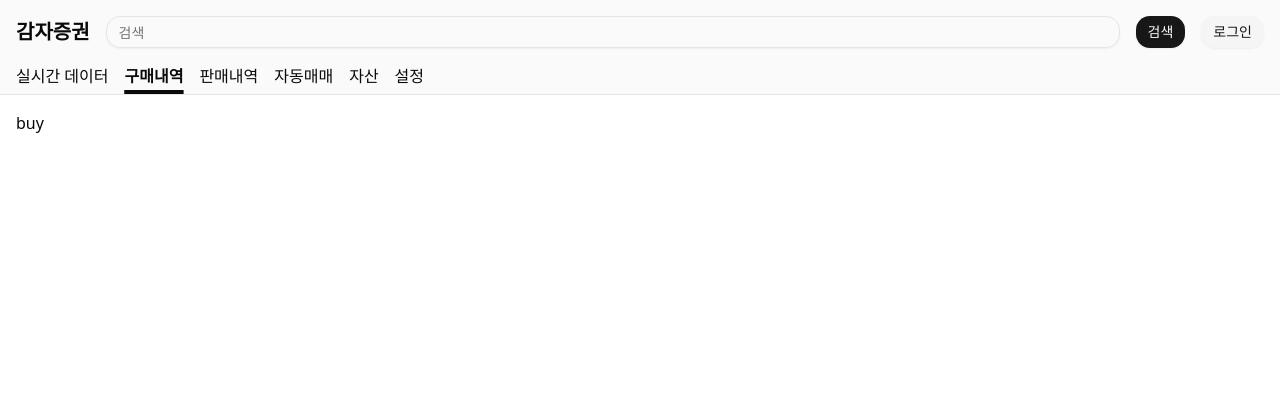
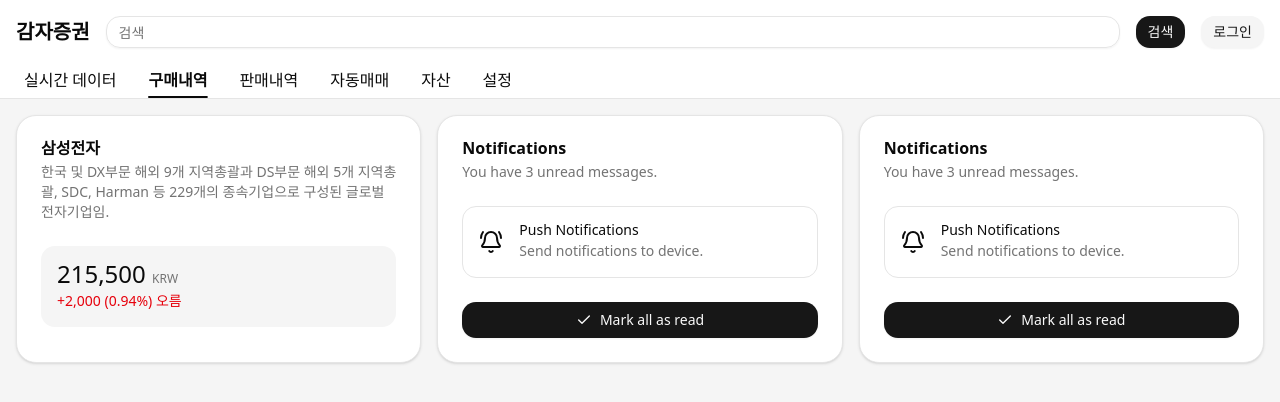
Before and after one commit to inpiniti/potatoinvest, a Next.js app: page /page/buy in a window 1280 px wide. Shown: the top 402 px of the page. Built offline with nearby package versions, Linux system fonts and the light colour scheme.

Commit message:
구매내역 표시

```diff
--- a/app/page/Header.tsx
+++ b/app/page/Header.tsx
@@ -5,7 +5,7 @@
 
 const Header = ({ children }: { children: ReactNode }) => {
   return (
-    <header className="flex flex-col bg-neutral-50">
+    <header className="flex flex-col bg-white">
       <div className="container mx-auto flex justify-between items-center p-2 gap-1 sm:gap-2 md:gap-3 lg:gap-4 sm:p-2 md:p-3 lg:p-4 md:text-lg lg:text-xl">
         <h1 className="font-bold shrink-0">감자증권</h1>
         <Input className="!h-8" type="type grow-1" placeholder="검색" />
--- a/app/page/Nav.tsx
+++ b/app/page/Nav.tsx
@@ -5,12 +5,12 @@
   const pathname = usePathname();
   const getLinkClass = (path: string) =>
     pathname.includes(path)
-      ? 'underline underline-offset-8 decoration-4 font-bold cursor-pointer'
-      : 'cursor-pointer hover:underline hover:underline-offset-8 hover:decoration-4 hover:font-bold';
+      ? 'cursor-pointer px-2 py-1 font-bold hover:bg-neutral-100 rounded-md underline underline-offset-8 decoration-2 sm:underline-offset-10'
+      : 'cursor-pointer px-2 py-1 hover:font-bold hover:bg-neutral-100 rounded-md';
 
   return (
-    <nav className="container mx-auto px-2 sm:px-2 md:px-3 lg:px-4 pb-1.5 overflow-x-auto">
-      <ul className="flex gap-2 sm:gap-2 md:gap-3 lg:gap-4 whitespace-nowrap flex-nowrap">
+    <nav className="container mx-auto px-1 sm:px-2 md:px-3 lg:px-4 pb-0.5 overflow-x-auto">
+      <ul className="flex gap-1 sm:gap-2 md:gap-3 lg:gap-4 whitespace-nowrap flex-nowrap">
         <li className={getLinkClass('/realtime')}>
           <Link href="/page/realtime">실시간 데이터</Link>
         </li>
--- a/app/page/buy/page.tsx
+++ b/app/page/buy/page.tsx
@@ -1,4 +1,86 @@
+import { Button } from '@/components/ui/button';
+import {
+  Card,
+  CardContent,
+  CardDescription,
+  CardFooter,
+  CardHeader,
+  CardTitle,
+} from '@/components/ui/card';
+import { BellRing, Check } from 'lucide-react';
+
 const Buy = () => {
-  return <>buy</>;
+  return (
+    <div className="grid grid-cols-1 sm:grid-cols-2 lg:grid-cols-3 gap-4">
+      <Card>
+        <CardHeader>
+          <CardTitle>삼성전자</CardTitle>
+          <CardDescription>
+            한국 및 DX부문 해외 9개 지역총괄과 DS부문 해외 5개 지역총괄, SDC,
+            Harman 등 229개의 종속기업으로 구성된 글로벌 전자기업임.
+          </CardDescription>
+        </CardHeader>
+        <CardContent className="grid gap-4">
+          <div className="flex items-center space-x-4 rounded-md bg-neutral-100 p-4">
+            <div className="flex-1 space-y-1">
+              <p className="text-2xl font-medium leading-none">
+                215,500{' '}
+                <small className="text-xs text-muted-foreground">KRW</small>
+              </p>
+              <p className="text-sm text-red-600">+2,000 (0.94%) 오름</p>
+            </div>
+          </div>
+        </CardContent>
+      </Card>
+      <Card>
+        <CardHeader>
+          <CardTitle>Notifications</CardTitle>
+          <CardDescription>You have 3 unread messages.</CardDescription>
+        </CardHeader>
+        <CardContent className="grid gap-4">
+          <div className="flex items-center space-x-4 rounded-md border p-4">
+            <BellRing />
+            <div className="flex-1 space-y-1">
+              <p className="text-sm font-medium leading-none">
+                Push Notifications
+              </p>
+              <p className="text-sm text-muted-foreground">
+                Send notifications to device.
+              </p>
+            </div>
+          </div>
+        </CardContent>
+        <CardFooter>
+          <Button className="w-full">
+            <Check /> Mark all as read
+          </Button>
+        </CardFooter>
+      </Card>
+      <Card>
+        <CardHeader>
+          <CardTitle>Notifications</CardTitle>
+          <CardDescription>You have 3 unread messages.</CardDescription>
+        </CardHeader>
+        <CardContent className="grid gap-4">
+          <div className="flex items-center space-x-4 rounded-md border p-4">
+            <BellRing />
+            <div className="flex-1 space-y-1">
+              <p className="text-sm font-medium leading-none">
+                Push Notifications
+              </p>
+              <p className="text-sm text-muted-foreground">
+                Send notifications to device.
+              </p>
+            </div>
+          </div>
+        </CardContent>
+        <CardFooter>
+          <Button className="w-full">
+            <Check /> Mark all as read
+          </Button>
+        </CardFooter>
+      </Card>
+    </div>
+  );
 };
 export default Buy;
--- a/app/page/layout.tsx
+++ b/app/page/layout.tsx
@@ -13,7 +13,7 @@
 }>) {
   return (
     <QueryClientProvider client={queryClient}>
-      <div className="flex flex-col divide-y divide-neutral-200">
+      <div className="flex flex-col divide-y divide-neutral-200 bg-neutral-100 min-h-screen">
         <Header>
           <Nav />
         </Header>
--- a/app/page/realtime/page.tsx
+++ b/app/page/realtime/page.tsx
@@ -1,7 +1,7 @@
-"use client";
+'use client';
 
-import IStock from "@/app/interface/IStock";
-import { Avatar, AvatarFallback, AvatarImage } from "@/components/ui/avatar";
+import IStock from '@/app/interface/IStock';
+import { Avatar, AvatarFallback, AvatarImage } from '@/components/ui/avatar';
 import {
   Table,
   TableBody,
@@ -9,9 +9,9 @@
   TableHead,
   TableHeader,
   TableRow,
-} from "@/components/ui/table";
+} from '@/components/ui/table';
 
-import { useQuery } from "@tanstack/react-query";
+import { useQuery } from '@tanstack/react-query';
 const RealTime = () => {
   const getTodos = async () => {
     const controller = new AbortController();
@@ -21,7 +21,7 @@
     const timeoutId = setTimeout(() => controller.abort(), 60000);
 
     try {
-      const response = await fetch("/api/hello", { signal });
+      const response = await fetch('/api/hello', { signal });
       clearTimeout(timeoutId); // Clear the timeout if the request completes in time
 
       if (!response.ok) {
@@ -31,24 +31,23 @@
       const data = await response.json();
       return data;
     } catch (error) {
-      if (error instanceof Error && error.name === "AbortError") {
-        throw new Error("Request timed out");
+      if (error instanceof Error && error.name === 'AbortError') {
+        throw new Error('Request timed out');
       }
       throw error;
     }
   };
 
-  const query = useQuery({ queryKey: ["todos"], queryFn: getTodos });
+  const query = useQuery({ queryKey: ['todos'], queryFn: getTodos });
 
   return (
-    <div>
-      <h1>Real Time Page</h1>
-      <Table>
+    <div className="rounded-sm overflow-hidden border bg-white">
+      <h1 className="border-b px-4 py-2 bg-neutral-50">Real Time Page</h1>
+      <Table className="rounded-lg p-4">
         <TableHeader>
           <TableRow>
             <TableHead>로고</TableHead>
             <TableHead>종목코드</TableHead>
-            <TableHead>설명</TableHead>
           </TableRow>
         </TableHeader>
         <TableBody>
@@ -66,7 +65,6 @@
                 </Avatar>
               </TableCell>
               <TableCell>{live.name}</TableCell>
-              <TableCell>{live.description}</TableCell>
             </TableRow>
           ))}
         </TableBody>
--- /dev/null
+++ b/components/ui/card.tsx
@@ -0,0 +1,68 @@
+import * as React from "react"
+
+import { cn } from "@/lib/utils"
+
+function Card({ className, ...props }: React.ComponentProps<"div">) {
+  return (
+    <div
+      data-slot="card"
+      className={cn(
+        "bg-card text-card-foreground flex flex-col gap-6 rounded-xl border py-6 shadow-sm",
+        className
+      )}
+      {...props}
+    />
+  )
+}
+
+function CardHeader({ className, ...props }: React.ComponentProps<"div">) {
+  return (
+    <div
+      data-slot="card-header"
+      className={cn("flex flex-col gap-1.5 px-6", className)}
+      {...props}
+    />
+  )
+}
+
+function CardTitle({ className, ...props }: React.ComponentProps<"div">) {
+  return (
+    <div
+      data-slot="card-title"
+      className={cn("leading-none font-semibold", className)}
+      {...props}
+    />
+  )
+}
+
+function CardDescription({ className, ...props }: React.ComponentProps<"div">) {
+  return (
+    <div
+      data-slot="card-description"
+      className={cn("text-muted-foreground text-sm", className)}
+      {...props}
+    />
+  )
+}
+
+function CardContent({ className, ...props }: React.ComponentProps<"div">) {
+  return (
+    <div
+      data-slot="card-content"
+      className={cn("px-6", className)}
+      {...props}
+    />
+  )
+}
+
+function CardFooter({ className, ...props }: React.ComponentProps<"div">) {
+  return (
+    <div
+      data-slot="card-footer"
+      className={cn("flex items-center px-6", className)}
+      {...props}
+    />
+  )
+}
+
+export { Card, CardHeader, CardFooter, CardTitle, CardDescription, CardContent }
```
